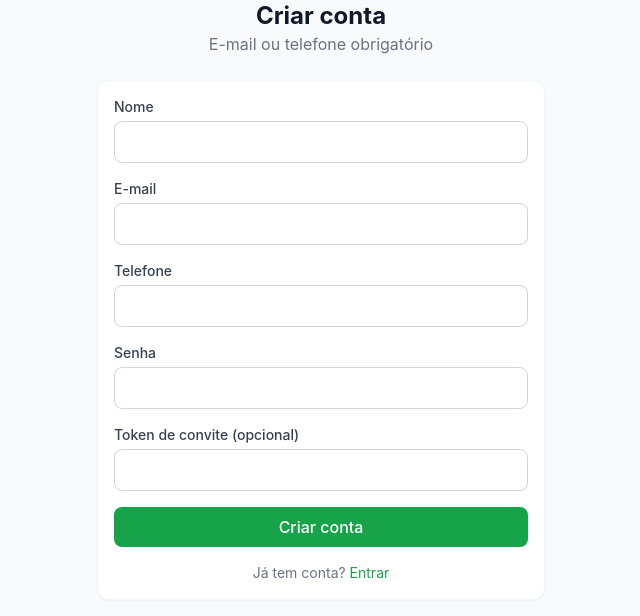
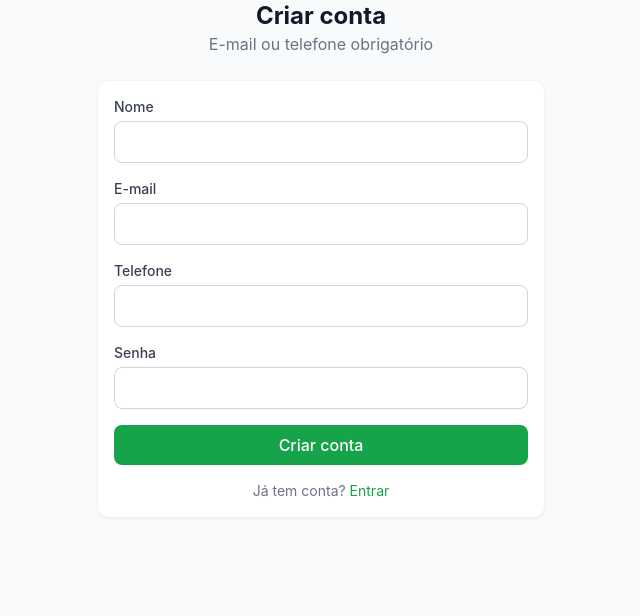
Before and after one commit to L42Matheus/futebol, a React (Vite) app in the folder frontend/: page /register in a window 1280 px wide. Shown: the top 616 px of the page, without its empty margins (319-959 px from the left). Built offline with nearby package versions, Linux system fonts and the light colour scheme; no server answers.

Commit message:
remove invite token from register page

```diff
--- a/frontend/src/pages/RegisterPage.jsx
+++ b/frontend/src/pages/RegisterPage.jsx
@@ -9,7 +9,6 @@ export default function RegisterPage() {
     email: '',
     telefone: '',
     senha: '',
-    invite_token: '',
   })
   const [loading, setLoading] = useState(false)
 
@@ -27,7 +26,6 @@ export default function RegisterPage() {
     setLoading(true)
     try {
       const payload = { ...form }
-      if (!payload.invite_token) delete payload.invite_token
       const response = await authApi.register(payload)
       localStorage.setItem('auth_token', response.data.access_token)
       setAuthToken(response.data.access_token)
@@ -63,10 +61,6 @@ export default function RegisterPage() {
           <label className="label">Senha</label>
           <input type="password" name="senha" value={form.senha} onChange={handleChange} className="input" required />
         </div>
-        <div>
-          <label className="label">Token de convite (opcional)</label>
-          <input name="invite_token" value={form.invite_token} onChange={handleChange} className="input" />
-        </div>
         <button type="submit" disabled={loading} className="btn-primary w-full">
           {loading ? 'Criando...' : 'Criar conta'}
         </button>
```
